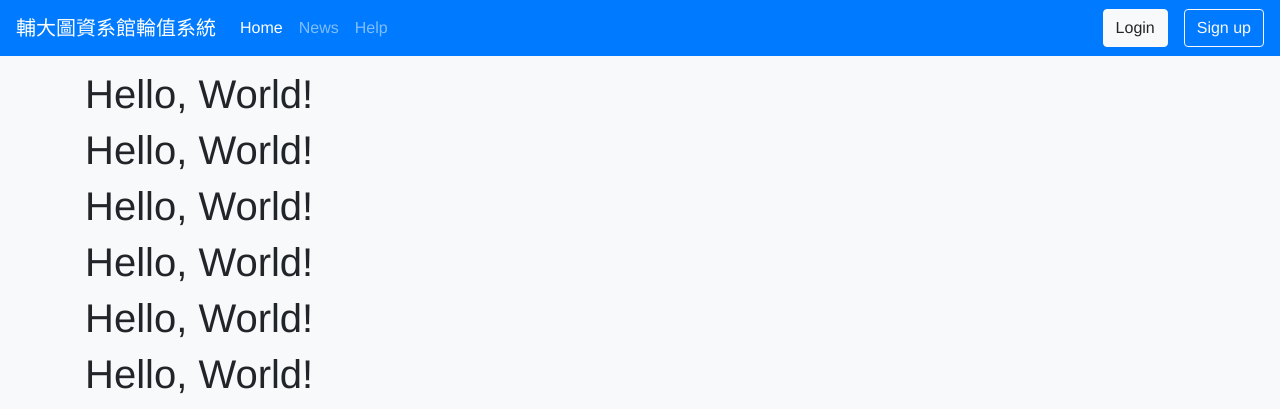
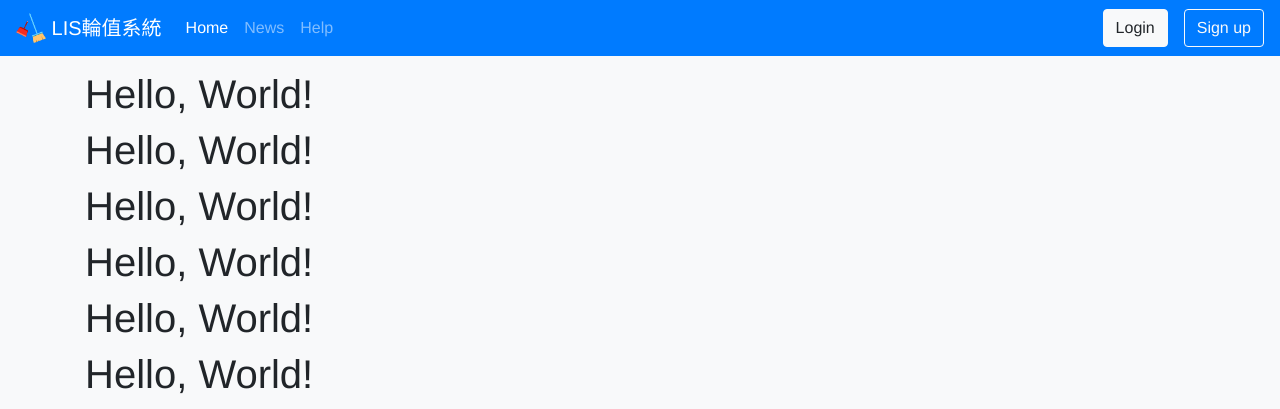
Before and after one commit to SIRLA-FJULIS/LIS-Lib-Shift-Arrangement-System, a Flask app: page / in a window 1280 px wide. Shown: the top 409 px of the page. Run offline with Flask 2, Linux system fonts and the light colour scheme; some libraries are stand-ins or nearby versions.

Commit message:
隨便畫了一個LOGO

```diff
--- a/app/templates/base.html
+++ b/app/templates/base.html
@@ -1,6 +1,7 @@
 <!DOCTYPE html>
 <html lang="zh-TW">
 <head>
+    <link rel="icon" type="image/png" href="../static/../static/images/logo.png" />
     <link rel="stylesheet" href="https://stackpath.bootstrapcdn.com/bootstrap/4.3.1/css/bootstrap.min.css" integrity="sha384-ggOyR0iXCbMQv3Xipma34MD+dH/1fQ784/j6cY/iJTQUOhcWr7x9JvoRxT2MZw1T" crossorigin="anonymous">
     <link rel="stylesheet" type="text/css" href="{{ url_for('static', filename='css/main.css') }}">
     <meta charset="UTF-8">
--- a/app/templates/includes/_navbar.html
+++ b/app/templates/includes/_navbar.html
@@ -1,5 +1,8 @@
 <nav class="navbar navbar-expand-md navbar-dark bg-primary fixed-top">
-    <a class="navbar-brand" href="/">輔大圖資系館輪值系統</a>
+    <a class="navbar-brand" href="/">
+        <img src="../../static/images/logo.png" width="30" height="30" class="d-inline-block align-top" alt="">
+        LIS輪值系統
+    </a>
     <button class="navbar-toggler" type="button" data-toggle="collapse" data-target="#navbarNavDropdown" aria-controls="navbarNavDropdown" aria-expanded="false" aria-label="Toggle navigation">
         <span class="navbar-toggler-icon"></span>
     </button>
```
Also changed, not shown: app/static/images/logo.png (added).
